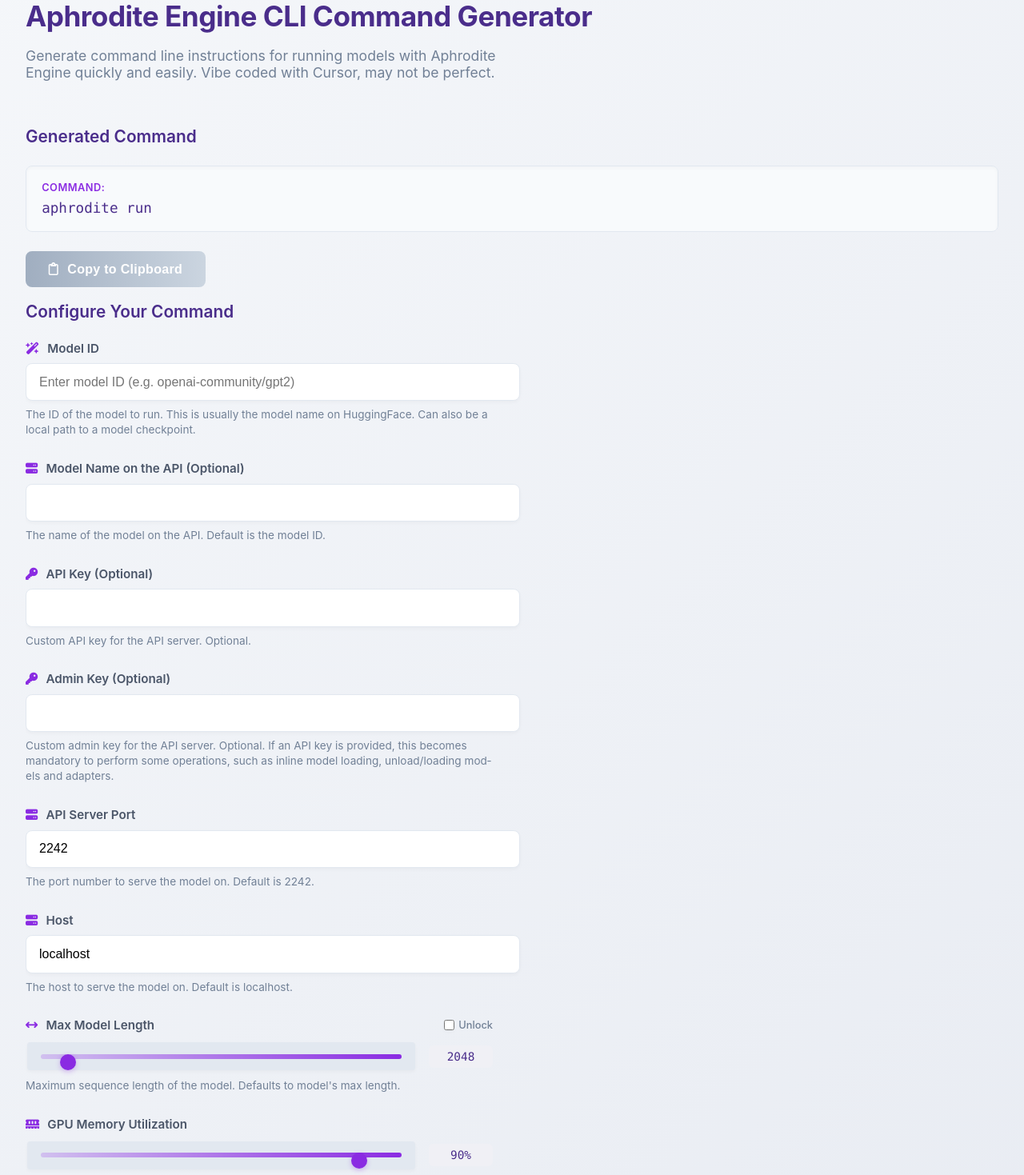
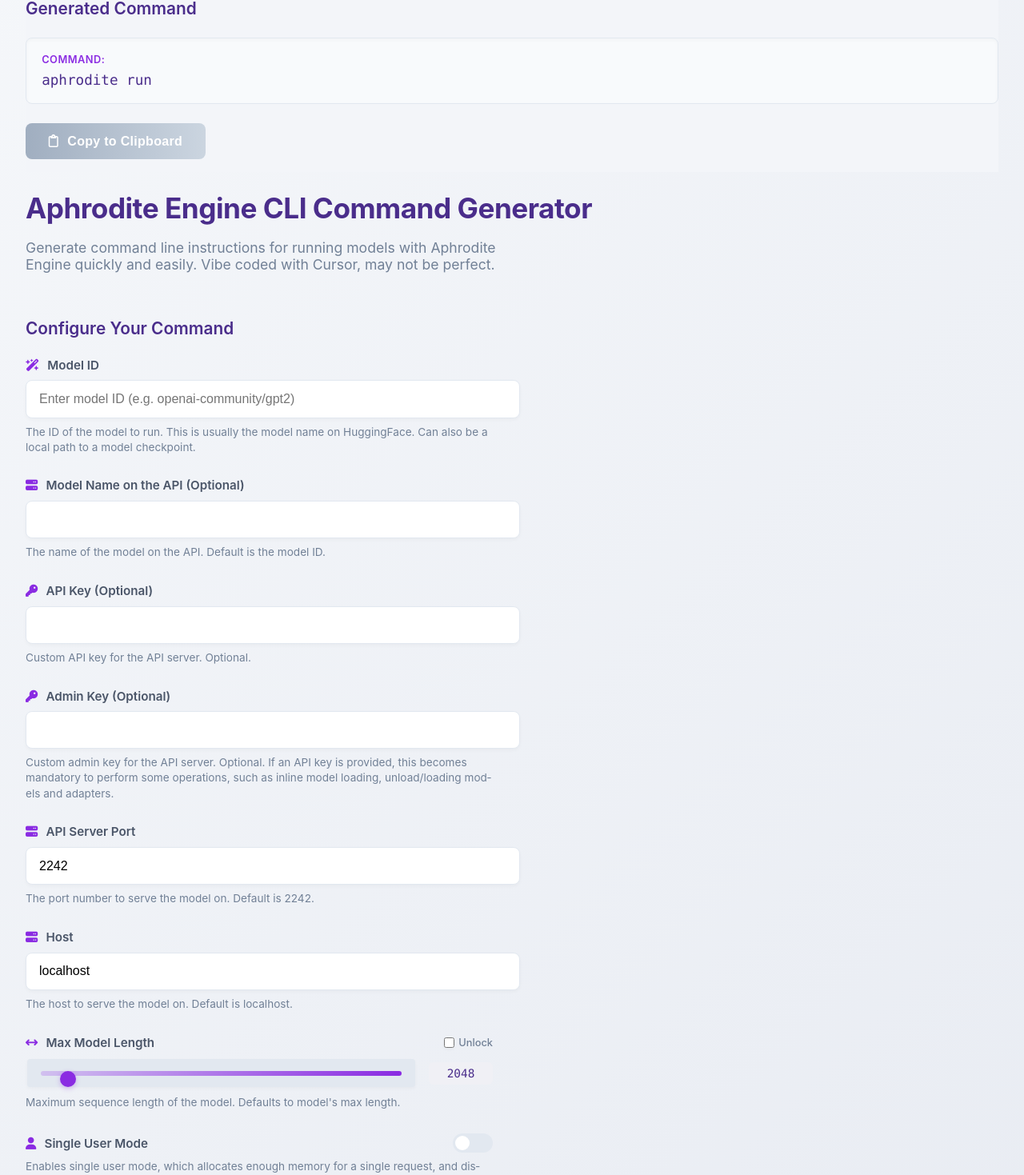
Before and after one commit to aphrodite-engine/cli-generator, a React (Create React App) app: page / in a window 1280 px wide. Shown: the part 143-1612 px from the top of the page at 80% size. Built offline with nearby package versions, Linux system fonts and the light colour scheme.

Commit message:
sticky command on scroll

```diff
--- a/src/App.css
+++ b/src/App.css
@@ -7,7 +7,7 @@
   color: #2d3748;
   display: flex;
   flex-direction: column;
-  overflow-x: hidden;
+  /* overflow-x: hidden; */
 }
 
 /* Animations */
@@ -20,6 +20,7 @@
     opacity: 0;
     transform: translateY(20px);
   }
+
   to {
     opacity: 1;
     transform: translateY(0);
@@ -64,7 +65,7 @@
   margin: 0 auto;
   padding: 2.5rem 2rem;
   opacity: 0;
-  overflow-x: hidden;
+  /* overflow-x: hidden; */
   max-width: 100%;
   box-sizing: border-box;
 }
@@ -90,7 +91,7 @@
   gap: 3rem;
   margin-bottom: 3rem;
   max-width: 100%;
-  overflow-x: hidden;
+  /* overflow-x: hidden; */
 }
 
 @media (max-width: 900px) {
@@ -117,7 +118,7 @@
   box-shadow: 0 4px 12px rgba(0, 0, 0, 0.08);
   display: flex;
   flex-direction: column;
-  overflow-x: auto;
+  /* overflow-x: auto; */
   max-width: 100%;
 }
 
@@ -133,6 +134,7 @@
     opacity: 0;
     transform: translateY(10px);
   }
+
   to {
     opacity: 1;
     transform: translateY(0);
@@ -304,9 +306,17 @@
 
 .command-section {
   width: 100%;
-  max-width: 100%;
-  overflow-x: hidden;
-  box-sizing: border-box;
+  /* max-width: 100%; */
+  /* overflow-x: hidden; */
+  /* box-sizing: border-box; */
+  position: -webkit-sticky;
+  position: sticky;
+  height: 230px;
+  padding: 5px 0;
+  top: 0;
+  z-index: 1000;
+  background: #f3f5f9;
+  /* Match App background */
 }
 
 code {
@@ -418,6 +428,7 @@
 }
 
 @media (max-width: 768px) {
+
   .header-content,
   .page-content,
   .footer-content {
@@ -587,15 +598,15 @@
   z-index: 2;
 }
 
-input:checked + .toggle-slider {
+input:checked+.toggle-slider {
   background: linear-gradient(90deg, #8a2be2, #a64dff);
 }
 
-input:focus + .toggle-slider {
+input:focus+.toggle-slider {
   box-shadow: 0 0 1px #8a2be2;
 }
 
-input:checked + .toggle-slider:before {
+input:checked+.toggle-slider:before {
   transform: translateX(26px);
 }
 
@@ -761,10 +772,12 @@
 
 /* Animation for dropdown arrow */
 @keyframes bounce {
+
   0%,
   100% {
     transform: translateY(-50%);
   }
+
   50% {
     transform: translateY(-60%);
   }
@@ -779,9 +792,11 @@
   0% {
     box-shadow: 0 0 0 rgba(138, 43, 226, 0.2);
   }
+
   50% {
     box-shadow: 0 0 10px rgba(138, 43, 226, 0.3);
   }
+
   100% {
     box-shadow: 0 0 0 rgba(138, 43, 226, 0.2);
   }
@@ -833,6 +848,7 @@
 
 /* Specific fixes for very small screens */
 @media (max-width: 480px) {
+
   /* Small screen override for toggle field */
   .toggle-field {
     flex-direction: column;
@@ -904,6 +920,7 @@
     transform: translateY(-10px);
     max-height: 0;
   }
+
   to {
     opacity: 1;
     transform: translateY(0);
@@ -1001,7 +1018,7 @@
   transition: all 0.3s ease;
 }
 
-.advanced-options-toggle input:checked + .toggle-slider {
+.advanced-options-toggle input:checked+.toggle-slider {
   background: linear-gradient(90deg, #6b46c1, #8a2be2);
 }
 
@@ -1204,6 +1221,7 @@
 
 /* Mobile layout for modules */
 @media (max-width: 600px) {
+
   .lora-module-inputs,
   .prompt-adapter-module-inputs {
     grid-template-columns: 1fr;
@@ -1364,4 +1382,9 @@
   background-color: #6a0dad;
 }
 
+.dark-mode .command-section {
+  background: linear-gradient(135deg, #1a1a2e 0%, #16213e 100%);
+  /* Match dark mode App background */
+}
+
 /* Mobile styles */
--- a/src/App.js
+++ b/src/App.js
@@ -162,6 +162,13 @@
     }
   }, [unlockSpeculativeMaxModelLen, speculativeMaxModelLen]);
 
+  // Reset GPU Memory Utilization when single user mode is toggled on
+  useEffect(() => {
+    if (singleUserMode) {
+      setGpuMemoryUtilization('0.9');
+    }
+  }, [singleUserMode]);
+
   // Handle scroll position to show/hide back to top button
   useEffect(() => {
     const handleScroll = () => {
@@ -498,12 +505,6 @@
       </header>
 
       <main className="page-content">
-        <h1 className="page-title">Aphrodite Engine CLI Command Generator</h1>
-        <p className="subtitle">
-          Generate command line instructions for running models with Aphrodite Engine quickly and
-          easily. Vibe coded with Cursor, may not be perfect.
-        </p>
-
         {/* Command Display Section - Moved to the top */}
         <div className="command-section" ref={commandSectionRef}>
           <h2 className="section-title">Generated Command</h2>
@@ -520,6 +521,12 @@
             {copied ? 'Copied!' : 'Copy to Clipboard'}
           </button>
         </div>
+
+        <h1 className="page-title">Aphrodite Engine CLI Command Generator</h1>
+        <p className="subtitle">
+          Generate command line instructions for running models with Aphrodite Engine quickly and
+          easily. Vibe coded with Cursor, may not be perfect.
+        </p>
 
         {/* Form Fields Section */}
         <div className="generator-section">
@@ -665,7 +672,25 @@
               </div>
             </div>
 
+            {/* Single User Mode */}
+            <div className="input-group">
+              <div className="toggle-field" onClick={() => setSingleUserMode(!singleUserMode)}>
+                <label className="toggle-label">
+                  <i className="fa-solid fa-user"></i> Single User Mode
+                </label>
+                <div className="toggle-switch">
+                  <input type="checkbox" checked={singleUserMode} readOnly />
+                  <span className="toggle-slider"></span>
+                </div>
+              </div>
+              <div className="field-hint">
+                Enables single user mode, which allocates enough memory for a single request, and
+                disables batching.
+              </div>
+            </div>
+
             {/* GPU Memory Utilization */}
+            {!singleUserMode && (
               <div className="input-group">
                 <label htmlFor="gpuMemoryUtilization">
                   <i className="fa-solid fa-memory"></i> GPU Memory Utilization
@@ -693,6 +718,7 @@
                   able to use it for other purposes.
                 </div>
               </div>
+            )}
 
             {/* Tensor Parallel Size */}
             <div className="input-group">
@@ -830,23 +856,6 @@
               </div>
               <div className="field-hint">
                 The type of KV cache to use. Defaults to auto (no quantization).
-              </div>
-            </div>
-
-            {/* Single User Mode */}
-            <div className="input-group">
-              <div className="toggle-field" onClick={() => setSingleUserMode(!singleUserMode)}>
-                <label className="toggle-label">
-                  <i className="fa-solid fa-user"></i> Single User Mode
-                </label>
-                <div className="toggle-switch">
-                  <input type="checkbox" checked={singleUserMode} readOnly />
-                  <span className="toggle-slider"></span>
-                </div>
-              </div>
-              <div className="field-hint">
-                Enables single user mode, which allocates enough memory for a single request, and
-                disables batching.
               </div>
             </div>
 
```
Lines whose indentation alone changed are shown as unchanged.
